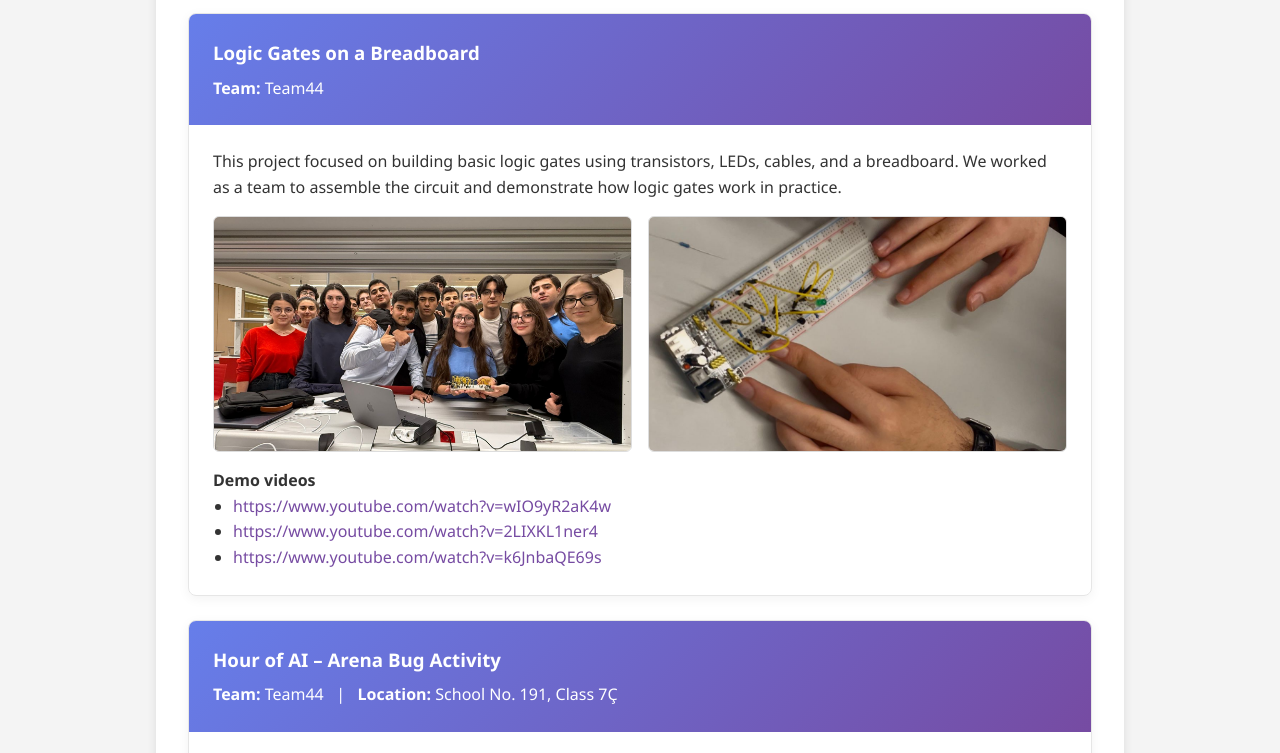
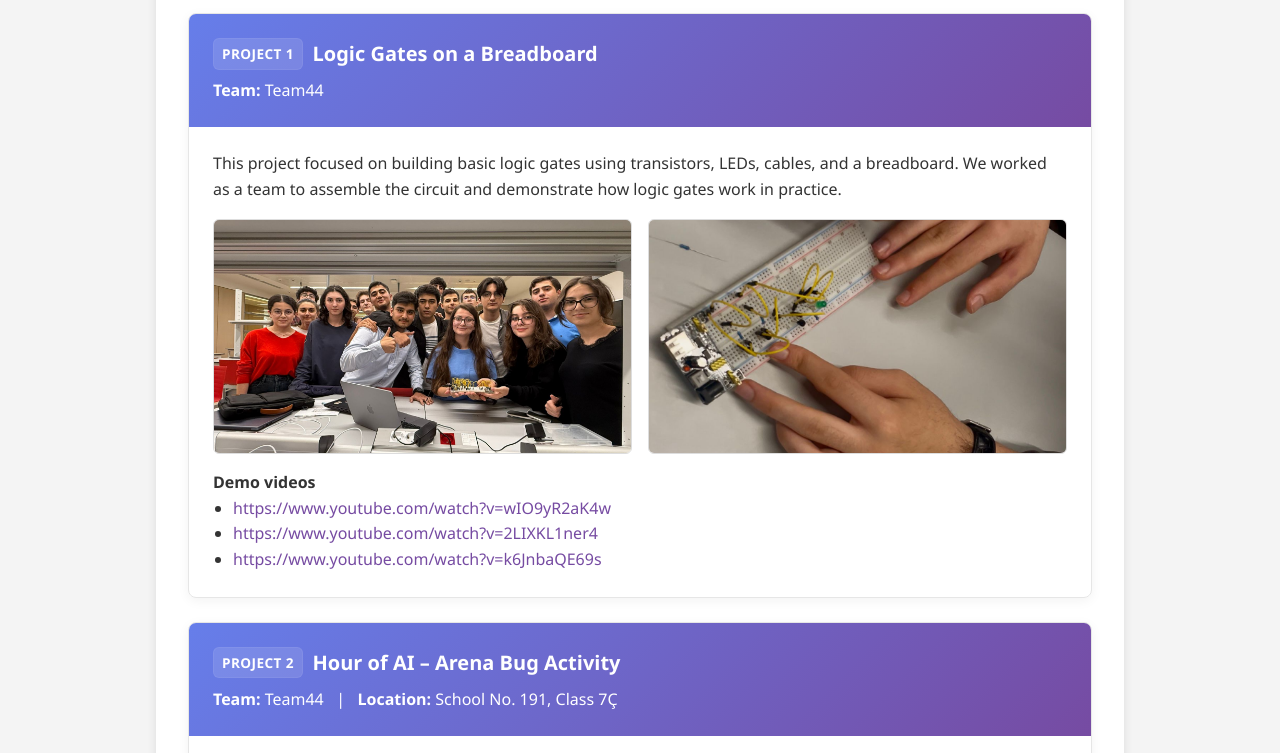
Before and after one commit to importzey/importzey.github.io, a plain HTML site: page projects.html in a window 1280 px wide. Shown: the part 173-926 px from the top of the page. Drawn offline with Linux system fonts and the light colour scheme.

Commit message:
projects

```diff
--- a/projects.html
+++ b/projects.html
@@ -29,7 +29,7 @@
             <!-- Project 1: Logic Gates on a Breadboard -->
             <article class="project-detailed" id="project-logic-gates">
                 <div class="project-header">
-                    <h3>Logic Gates on a Breadboard</h3>
+                    <h3><span class="project-number">Project 1</span> Logic Gates on a Breadboard</h3>
                     <p><strong>Team:</strong> Team44</p>
                 </div>
                 <div class="project-body">
@@ -58,7 +58,7 @@
             <!-- Project 2: Hour of AI – Arena Bug Activity -->
             <article class="project-detailed" id="project-hour-of-ai">
                 <div class="project-header">
-                    <h3>Hour of AI – Arena Bug Activity</h3>
+                    <h3><span class="project-number">Project 2</span> Hour of AI – Arena Bug Activity</h3>
                     <p><strong>Team:</strong> Team44 &nbsp; | &nbsp; <strong>Location:</strong> School No. 191, Class 7Ç</p>
                 </div>
                 <div class="project-body">
--- a/styles.css
+++ b/styles.css
@@ -239,6 +239,22 @@ section h2 {
 
 .project-header h3 {
     margin-bottom: 0.5rem;
+    display: flex;
+    align-items: center;
+    gap: 0.6rem;
+    font-size: 1.25rem;
+}
+
+.project-number {
+    background: rgba(255,255,255,0.12);
+    color: #fff;
+    padding: 0.25rem 0.5rem;
+    border-radius: 6px;
+    font-weight: 700;
+    font-size: 0.85rem;
+    letter-spacing: 0.4px;
+    text-transform: uppercase;
+    border: 1px solid rgba(255,255,255,0.06);
 }
 
 .project-body {
```
